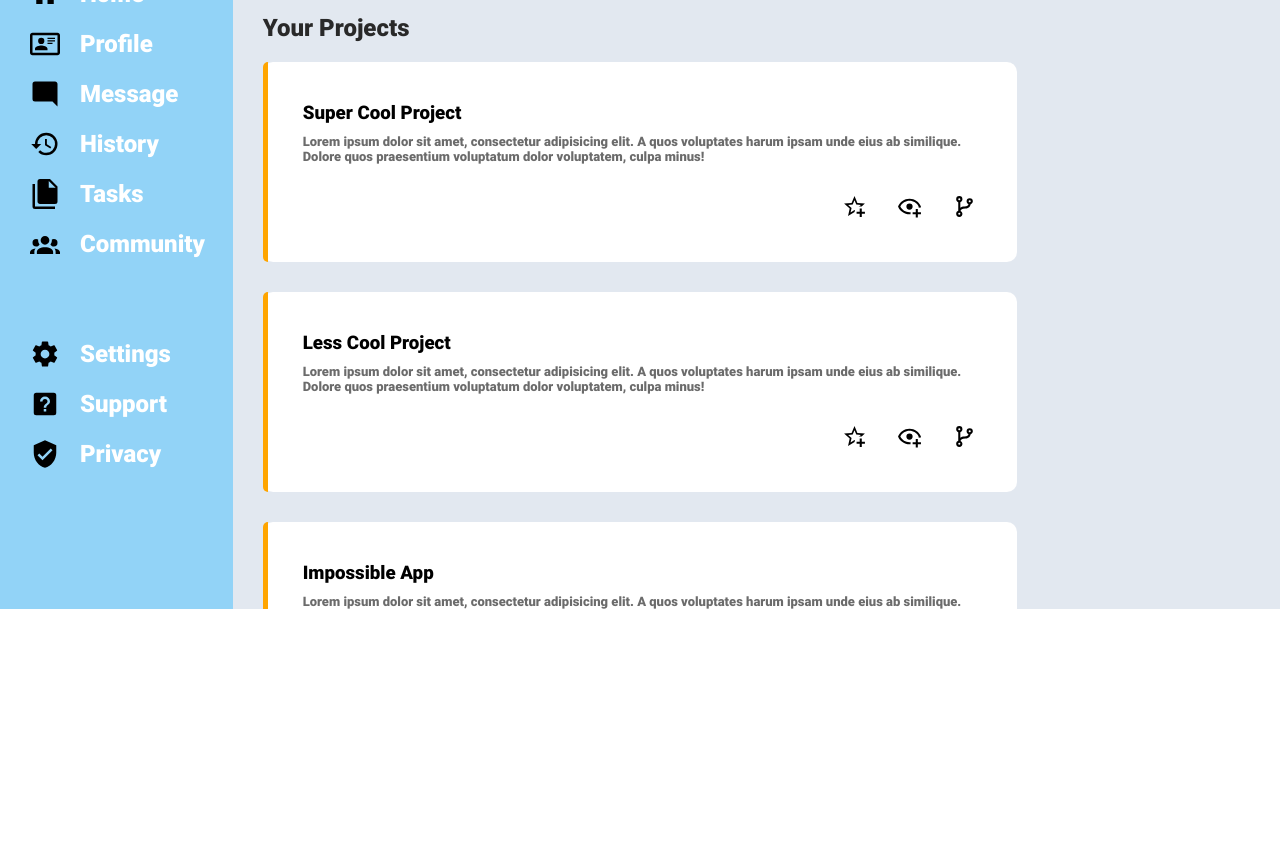
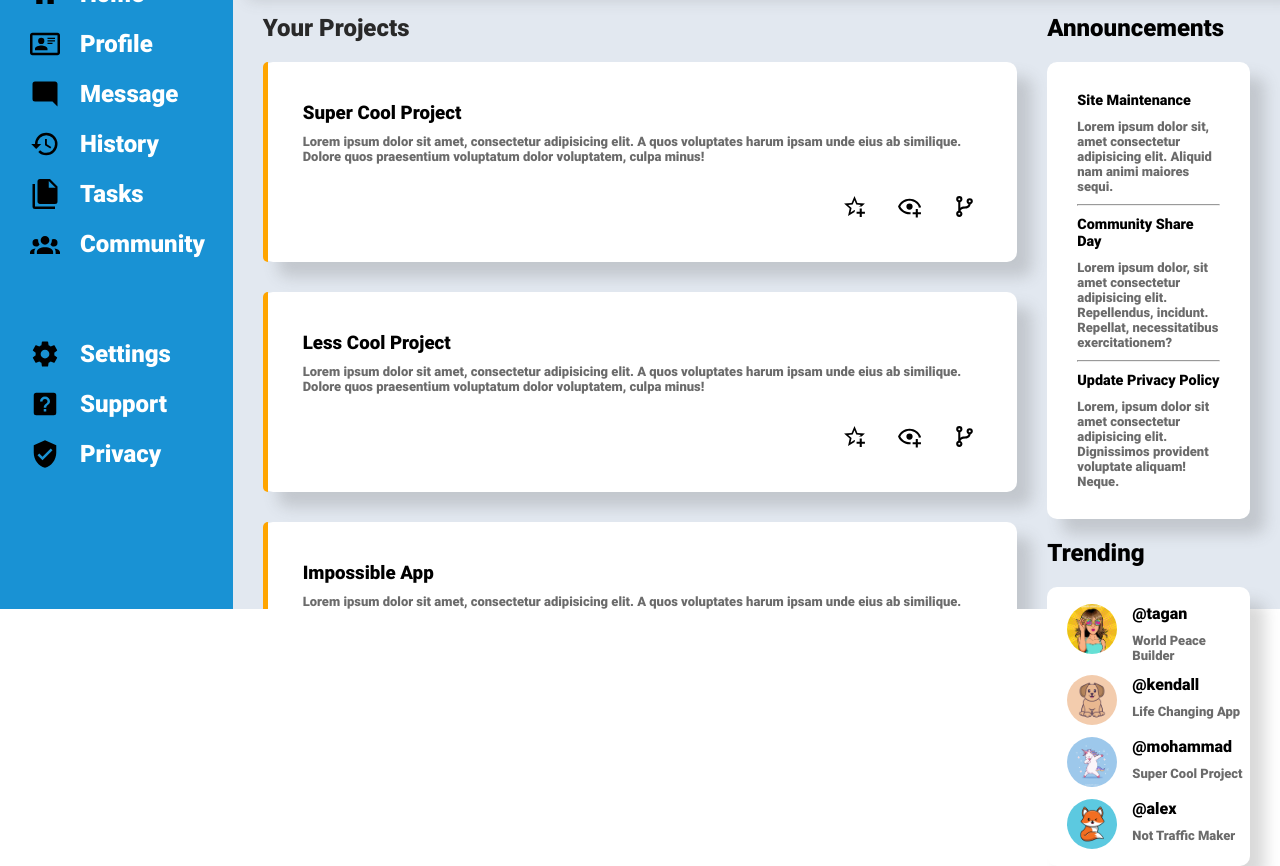
Before and after one commit to MohammadNassar4/Dashboard, a plain HTML site: page index.html in a window 1280 px wide. Shown: the part 191-1057 px from the top of the page. Before the commit the page ends 800 px from the top, so only its background shows below. Drawn offline with Linux system fonts and the light colour scheme.

Commit message:
Nested child elements under the right aside and stylized them

```diff
--- a/index.html
+++ b/index.html
@@ -142,7 +142,54 @@
         </main>
 
         <aside class="right-aside">
-
+            <h2>Announcements</h2>
+            <div class="aside-card1">
+                <div>
+                    <h3>Site Maintenance</h3>
+                    <p>Lorem ipsum dolor sit, amet consectetur adipisicing elit. Aliquid nam animi maiores sequi.</p>
+                </div>
+                <hr>
+                <div>
+                    <h3>Community Share Day</h3>
+                    <p>Lorem ipsum dolor, sit amet consectetur adipisicing elit. Repellendus, incidunt. Repellat, necessitatibus exercitationem?</p>
+                </div>
+                <hr>
+                <div>
+                    <h3>Update Privacy Policy</h3>
+                    <p>Lorem, ipsum dolor sit amet consectetur adipisicing elit. Dignissimos provident voluptate aliquam! Neque.</p>
+                </div>
+            </div>
+            <h2 class="trending">Trending</h2>
+            <div class="aside-card2">
+                <div>
+                    <img src="/pics/user1.jpeg" alt="">
+                    <div>
+                        <p>@tagan</p>
+                        <p>World Peace Builder</p>
+                    </div>
+                </div>
+                <div>
+                    <img src="/pics/user2.jpg" alt="">
+                    <div>
+                        <p>@kendall</p>
+                        <p>Life Changing App</p>
+                    </div>
+                </div>
+                <div>
+                    <img src="/pics/mypic.jpg" alt="">
+                    <div>
+                        <p>@mohammad</p>
+                        <p>Super Cool Project</p>
+                    </div>
+                </div>
+                <div>
+                    <img src="/pics/user3.jpg" alt="">
+                    <div>
+                        <p>@alex</p>
+                        <p>Not Traffic Maker</p>
+                    </div>
+                </div>
+            </div>
         </aside>
     </div>
 </body>
--- a/styles.css
+++ b/styles.css
@@ -36,10 +36,11 @@ header {
     background-color: #ffffff;
     grid-column: 2 / 4;
     padding: 20px 100px 0px 50px;
+    box-shadow: 15px 15px 15px #5757573a;
 }
 
 .left-aside {
-    background-color: #92d3f7;
+    background-color: #1992d4;
     grid-column: 1;
     grid-row: 1 / 4;
     padding-left: 30px;
@@ -51,6 +52,7 @@ main {
 
 .right-aside {
     grid-row: 2 / 4;
+    margin: 30px 30px 0px 0px;
 }
 
 .search-notification {
@@ -211,7 +213,9 @@ main h2 {
     background-color: #ffffff;
     border-radius: 10px;
     padding: 40px;
+    box-shadow: 15px 15px 15px #5757573a;
     position: relative;
+    transition: 0.5s;
 }
 
 .card p {
@@ -240,6 +244,10 @@ main h2 {
     margin-left: 30px;
 }
 
+.card:hover {
+    scale: 1.1;
+}
+
 .card::before {
     content: '';
     position: absolute;
@@ -251,3 +259,55 @@ main h2 {
     border-top-left-radius: 10px;
     border-bottom-left-radius: 10px;
 }
+
+.right-aside h2 {
+    margin-bottom: 20px;
+}
+.aside-card1 > div > p {
+    color: #6b6b6b;
+    font-size: 13px;
+    margin-top: 10px;
+}
+
+.aside-card1 > div > h3 {
+    font-size: 90%;
+}
+
+.aside-card1 {
+    background-color: #ffffff;
+    padding: 30px;
+    border-radius: 10px;
+    box-shadow: 15px 15px 15px #5757573a;
+}
+hr {
+    margin: 10px 0px;
+}
+
+.trending {
+    margin: 20px 0px;
+}
+
+.aside-card2 {
+    background-color: #ffffff;
+    padding: 5px 0px 5px 20px;
+    border-radius: 10px;
+    box-shadow: 15px 15px 15px #5757573a;
+}
+
+.aside-card2 > div > img {
+    width: 50px;
+    height: 50px;
+    border-radius: 50%;
+    margin-right: 15px;
+}
+
+.aside-card2 > div {
+    display: flex;
+    margin: 12px 0px;
+}
+
+.aside-card2 > div > div > p + p {
+    color: #6b6b6b;
+    font-size: 13px;
+    margin-top: 10px;
+}
```
